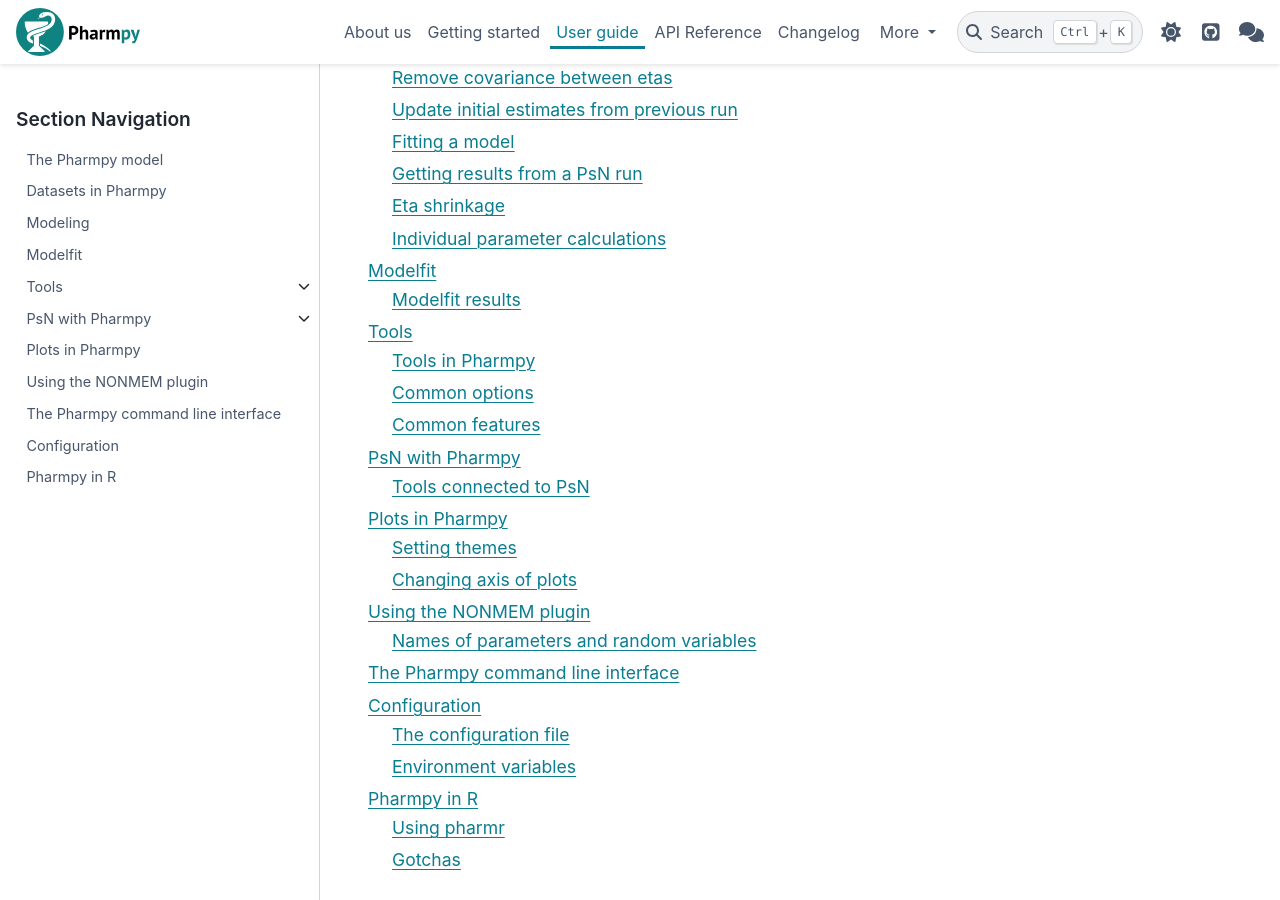
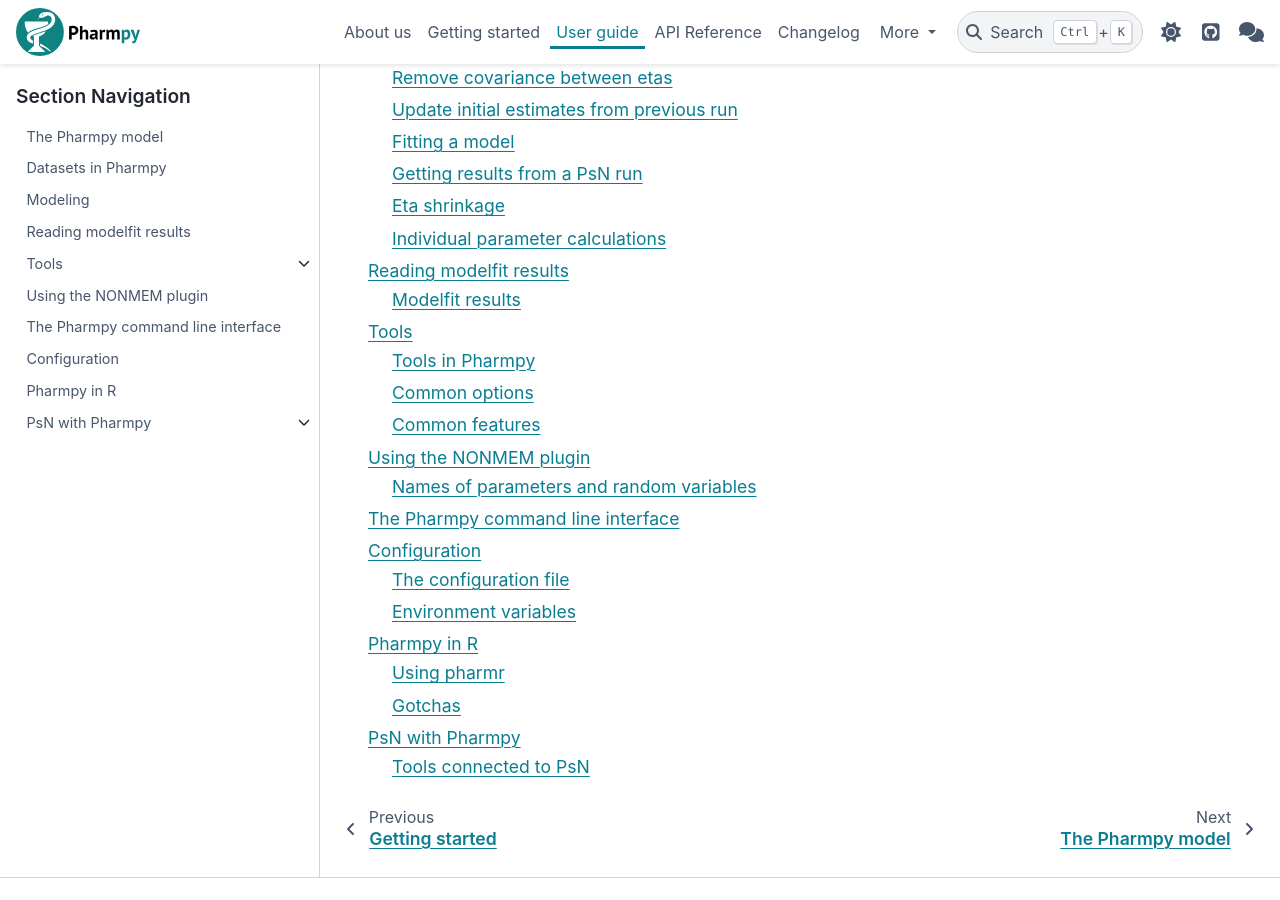
Before and after one commit to pharmpy/pharmpy, a Sphinx documentation site: the page built from docs/user_guide.rst, in a window 1280 px wide and 900 px high, scrolled down 1078 px. Built offline with Sphinx 7.4.7 and the PyData theme 0.15.4, drawn with Linux system fonts in a browser that asks for light colours.

Commit message:
Rename modelfit header, remove unused pages from toctree in user guide

```diff
--- a/docs/modelfit.rst
+++ b/docs/modelfit.rst
@@ -1,6 +1,6 @@
-========
-Modelfit
-========
+========================
+Reading modelfit results
+========================
 
 Pharmpy can retrieve results from a NONMEM run.
 
--- a/docs/user_guide.rst
+++ b/docs/user_guide.rst
@@ -13,9 +13,8 @@
    modeling
    modelfit
    tools
-   psn_tools
-   plots
    nonmem_plugin
    cli
    configuration
    using_r
+   psn_tools
```
